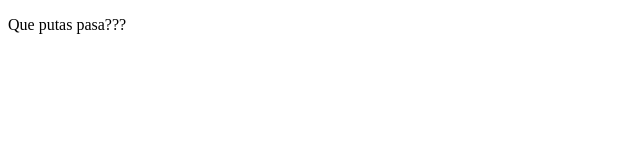
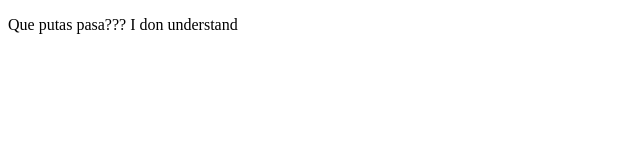
Before and after one commit to JuanDiaz721/ProjectCursoPreWork, a plain HTML site: page index.html in a window 1280 px wide. Shown: the whole page, without its empty margins (0-640 px from the left). Drawn offline with Linux system fonts and the light colour scheme.

Commit message:
Changes1

```diff
--- a/index.html
+++ b/index.html
@@ -7,6 +7,6 @@
     <title>HolaMunndo</title>
 </head>
 <body>
-    <p>Que putas pasa???</p>
+    <p>Que putas pasa??? I don understand</p>
 </body>
 </html>
```
